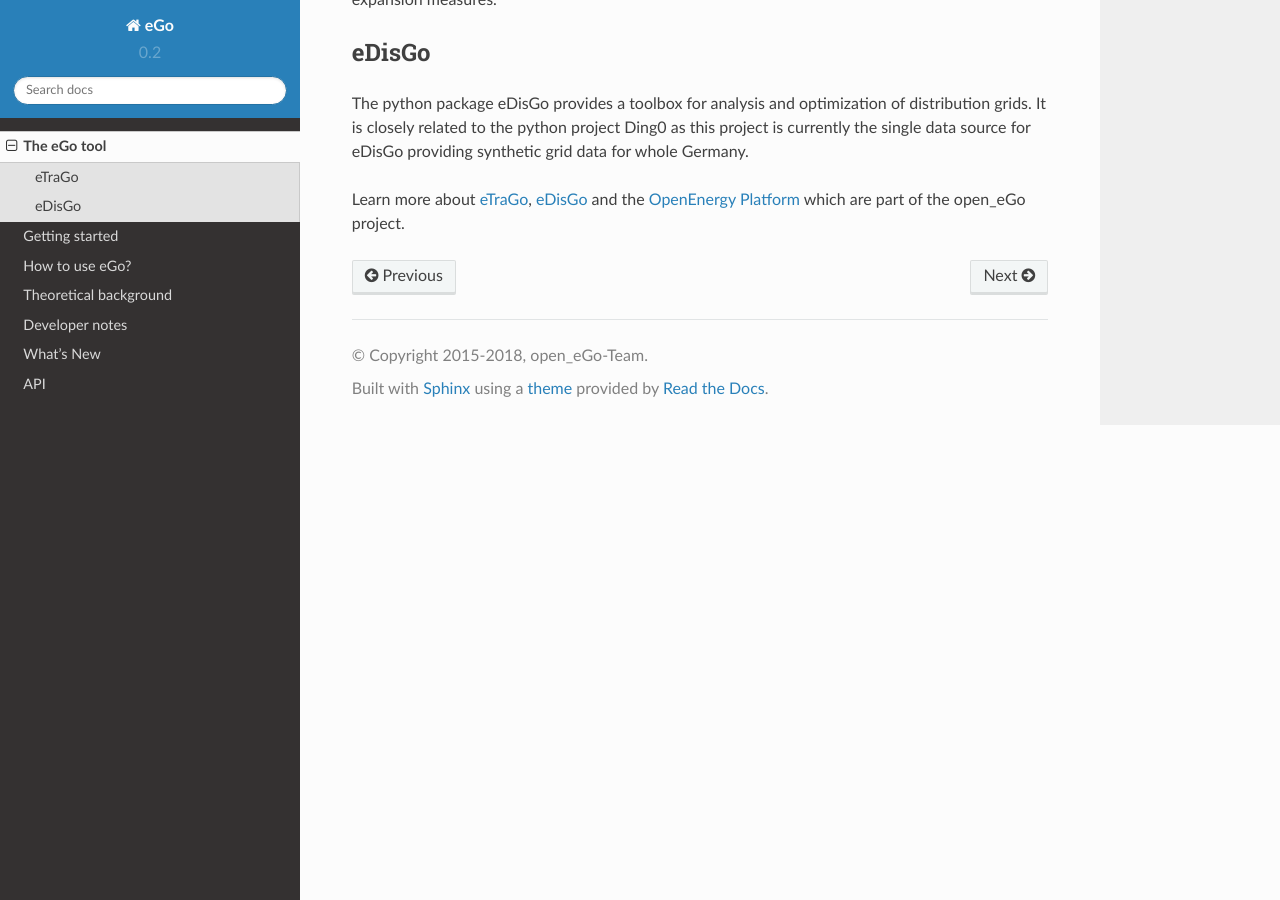
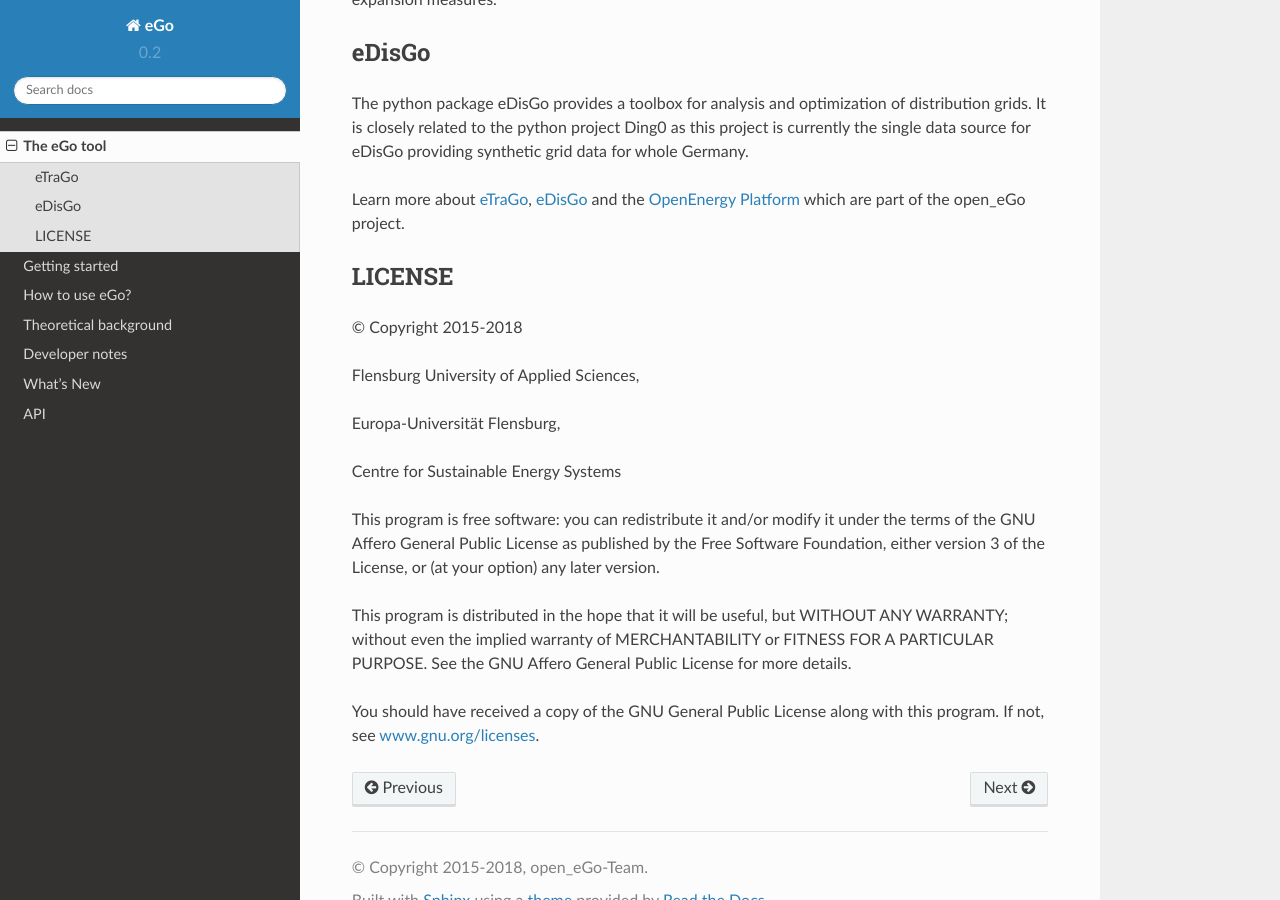
Before and after one commit to openego/eGo, a Sphinx documentation site: the page built from doc/welcome.rst, in a window 1280 px wide and 900 px high, scrolled down 492 px. Built offline with Sphinx 7.4.7 and the Read the Docs theme 2.0.0, drawn with Linux system fonts in a browser that asks for light colours; formulas are drawn with MathJax 3.

Commit message:
add license

```diff
--- a/doc/welcome.rst
+++ b/doc/welcome.rst
@@ -32,3 +32,30 @@
 Learn more about `eTraGo <http://eTraGo.readthedocs.io/>`_, `eDisGo <http://edisgo.readthedocs.io/>`_
 and the `OpenEnergy Platform <http://oep.iks.cs.ovgu.de/>`_ which are part of the
 open_eGo project.
+
+
+LICENSE
+=======
+
+© Copyright 2015-2018
+
+Flensburg University of Applied Sciences,
+
+Europa-Universität Flensburg,
+
+Centre for Sustainable Energy Systems
+
+
+This program is free software: you can redistribute it and/or modify it under
+the terms of the GNU Affero General Public License as published by the Free
+Software Foundation, either version 3 of the License, or (at your option)
+any later version.
+
+This program is distributed in the hope that it will be useful, but WITHOUT
+ANY WARRANTY; without even the implied warranty of MERCHANTABILITY or FITNESS
+FOR A PARTICULAR PURPOSE. See the GNU Affero General Public License for
+more details.
+
+You should have received a copy of the GNU General Public License along
+with this program.
+If not, see `www.gnu.org/licenses <https://www.gnu.org/licenses/>`_.
```
